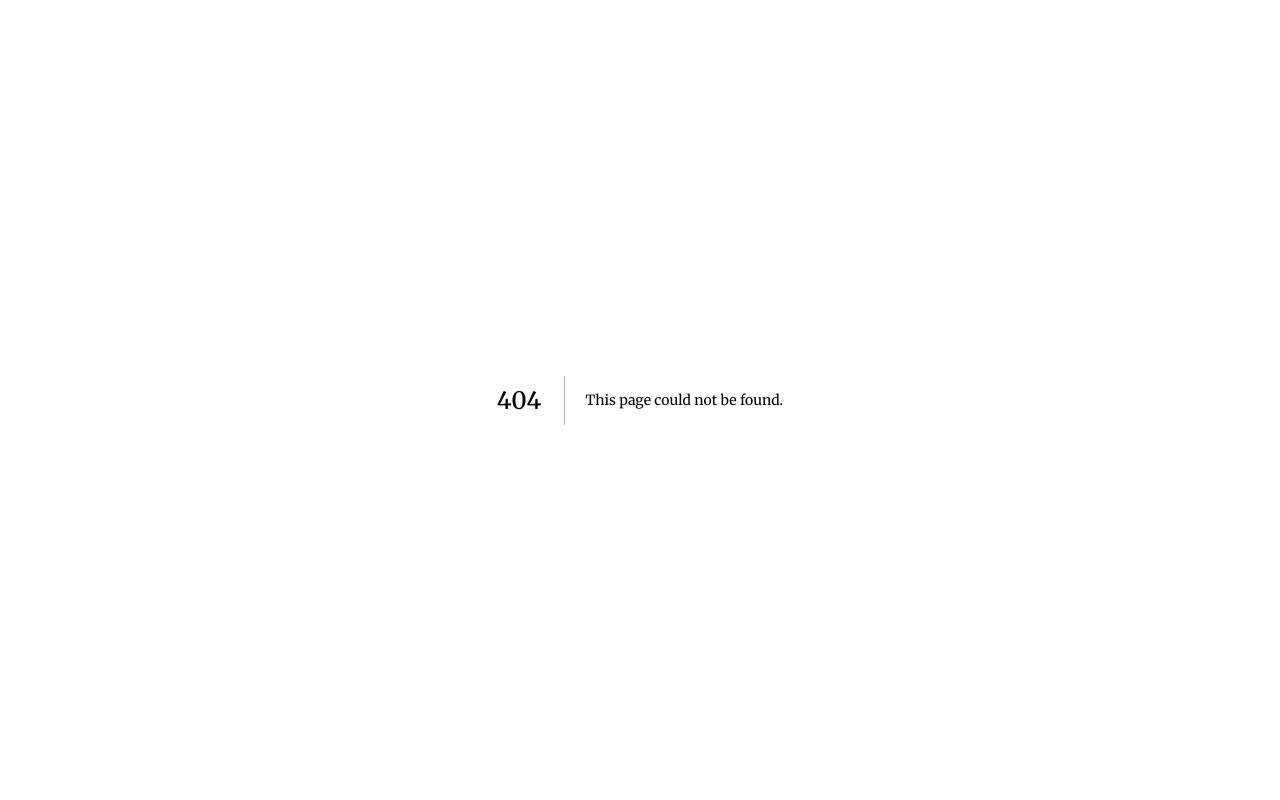
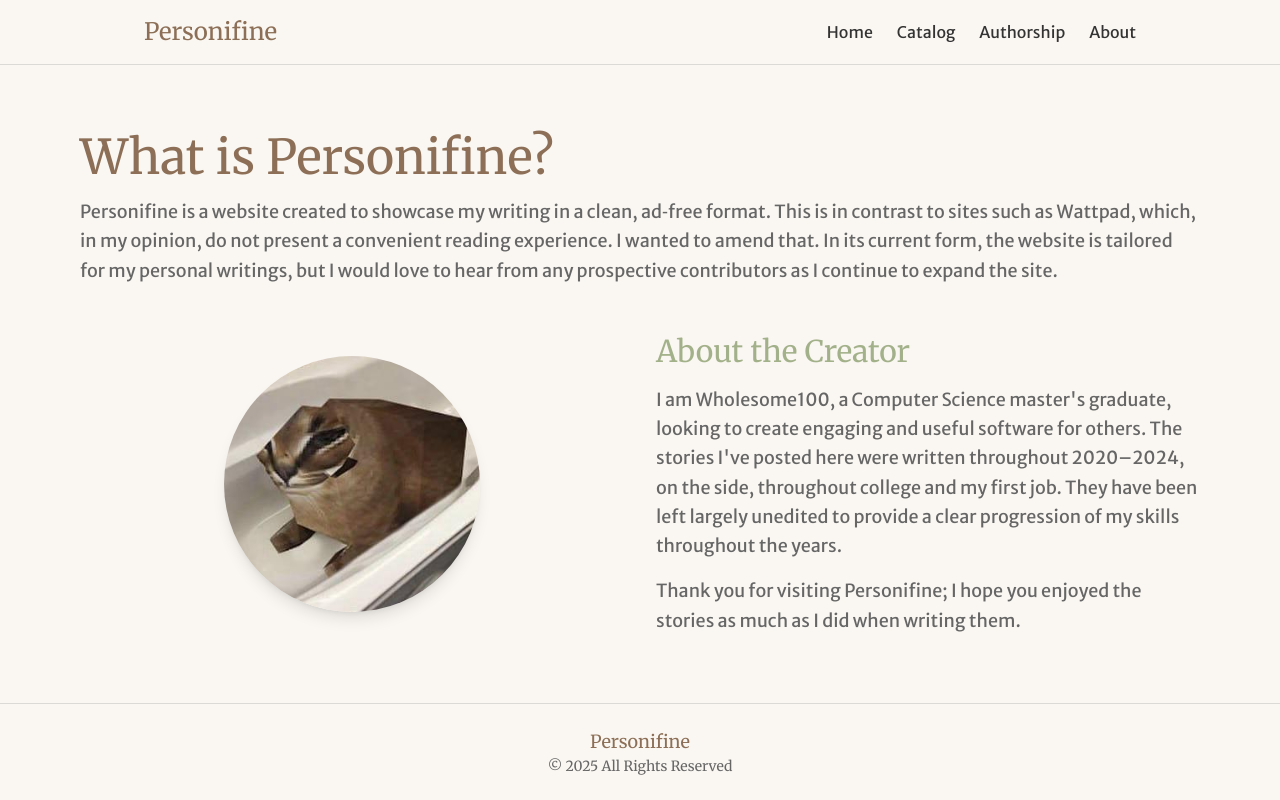
Before and after one commit to Wholesome100/personifine-writing, a Next.js app: page /about in a window 1280 px wide. Before the commit this address had no page. Built offline with nearby package versions, Linux system fonts and the light colour scheme.

Commit message:
add in about page and scaffold authorship section

```diff
--- /dev/null
+++ b/src/app/about/page.tsx
@@ -0,0 +1,63 @@
+import Footer from "@/components/Footer";
+import Header from "@/components/Header";
+import Image from "next/image";
+
+export default function About() {
+  return (
+    <div className="flex flex-col min-h-screen bg-page-bg text-page-text">
+      <Header />
+
+      {/* Main container vertically centered */}
+      <main className="flex-grow flex items-center">
+        <div className="max-w-6xl mx-auto px-4 w-full">
+          {/* Top intro section */}
+          <section className="mb-12">
+            <h1 className="font-serif text-4xl sm:text-5xl text-accent1 mb-4">
+              What is Personifine?
+            </h1>
+            <p className="text-lg text-page-text-muted leading-relaxed">
+              Personifine is a website created to showcase my writing in a clean, ad‑free format.
+              This is in contrast to sites such as Wattpad, which, in my opinion, do not present a convenient reading experience.
+              I wanted to amend that. In its current form, the website is tailored for my personal writings, but I would love to hear from any
+              prospective contributors as I continue to expand the site.
+            </p>
+          </section>
+
+          {/* Profile + About section */}
+          <section className="flex flex-col md:flex-row items-center md:items-center gap-8">
+            {/* Profile image column */}
+            <div className="w-full md:w-1/2 flex justify-center">
+              <div className="w-64 h-64 relative">
+                <Image
+                  src="/Wholesome100.jpg"
+                  alt="A low-poly caracal sitting in a bathtub"
+                  fill
+                  className="rounded-full object-cover shadow-lg"
+                />
+              </div>
+            </div>
+
+            {/* About text column */}
+            <div className="w-full md:w-1/2 flex flex-col justify-center">
+              <h2 className="font-serif text-3xl text-accent2 mb-4">
+                About the Creator
+              </h2>
+              <p className="text-lg text-page-text-muted leading-relaxed">
+                I am Wholesome100, a Computer Science master's graduate, looking to create engaging
+                and useful software for others. The stories I've posted here were written
+                throughout 2020–2024, on the side, throughout college and my first job.
+                They have been left largely unedited to provide a clear progression of my skills
+                throughout the years.
+              </p>
+              <p className="mt-4 text-lg text-page-text-muted leading-relaxed">
+                Thank you for visiting Personifine; I hope you enjoyed the stories as much as I did when writing them.
+              </p>
+            </div>
+          </section>
+        </div>
+      </main>
+
+      <Footer />
+    </div>
+  );
+}
--- /dev/null
+++ b/src/app/authorship/page.tsx
@@ -0,0 +1,5 @@
+export default function Authorship() {
+  return (
+    <span>This is the page where prospective authors can pitch their stories.</span>
+  );
+}
```
